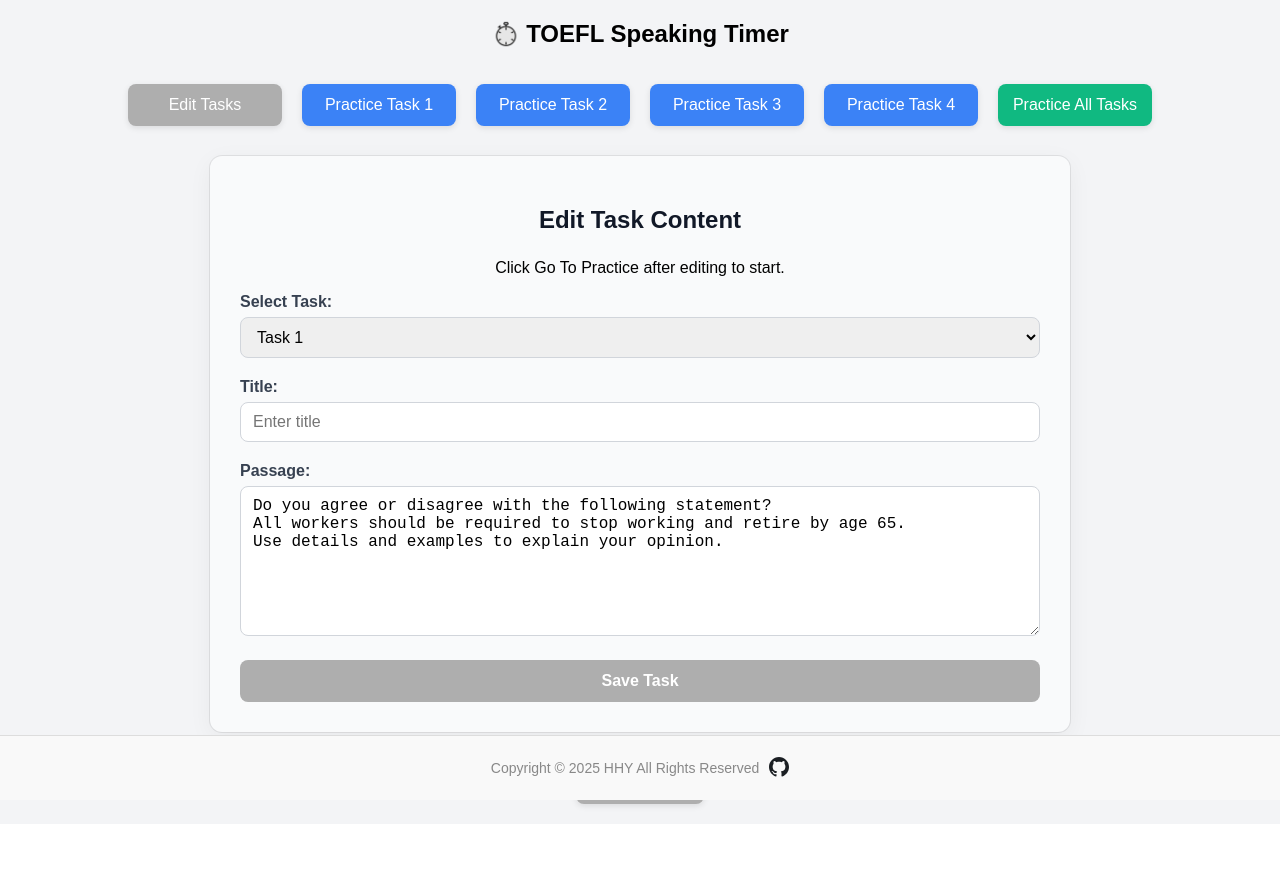
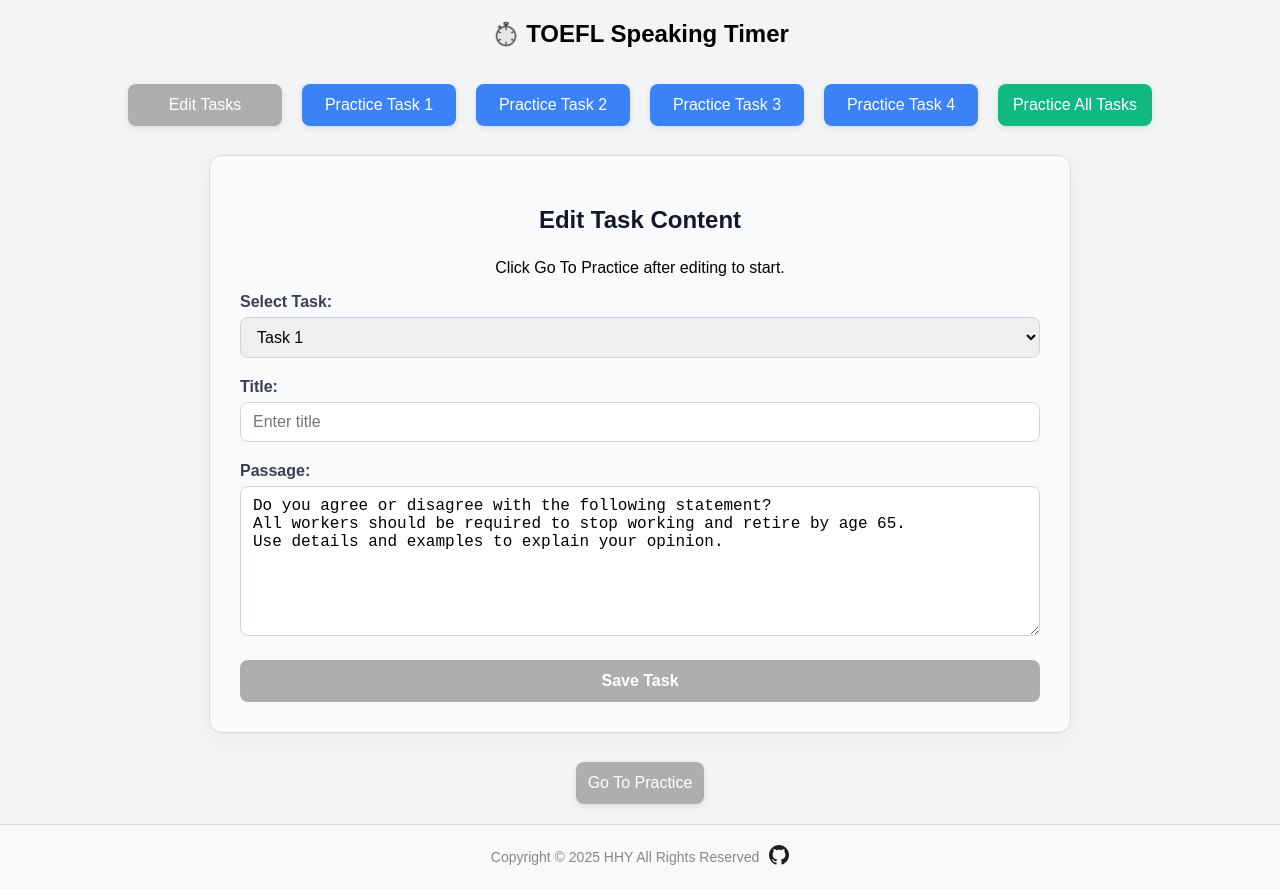
Before and after one commit to Yu-1223/Toefl-Speaking-Timer, a React (Create React App) app: page / in a window 1280 px wide. Before the commit the page ends 824 px from the top, so only its background shows below. Built offline with nearby package versions, Linux system fonts and the light colour scheme.

Commit message:
Update App.css

```diff
--- a/src/App.css
+++ b/src/App.css
@@ -173,7 +173,6 @@
 }
 
 .footer {
-  position: fixed; /* Fixes it to the viewport */
   bottom: 0; /* Aligns to bottom */
   left: 0;
   width: 100%; /* Stretches across */
```
